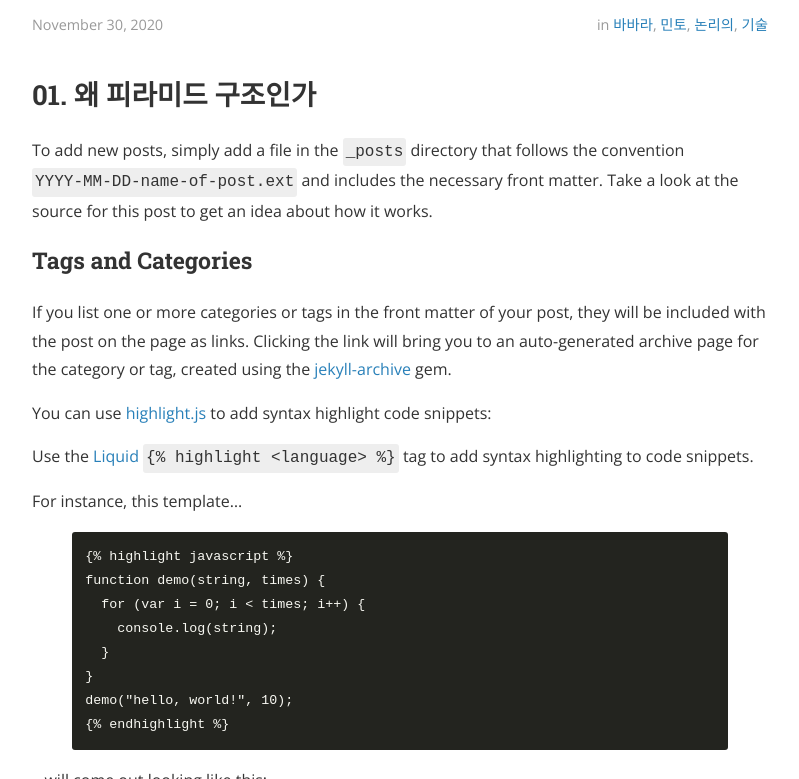
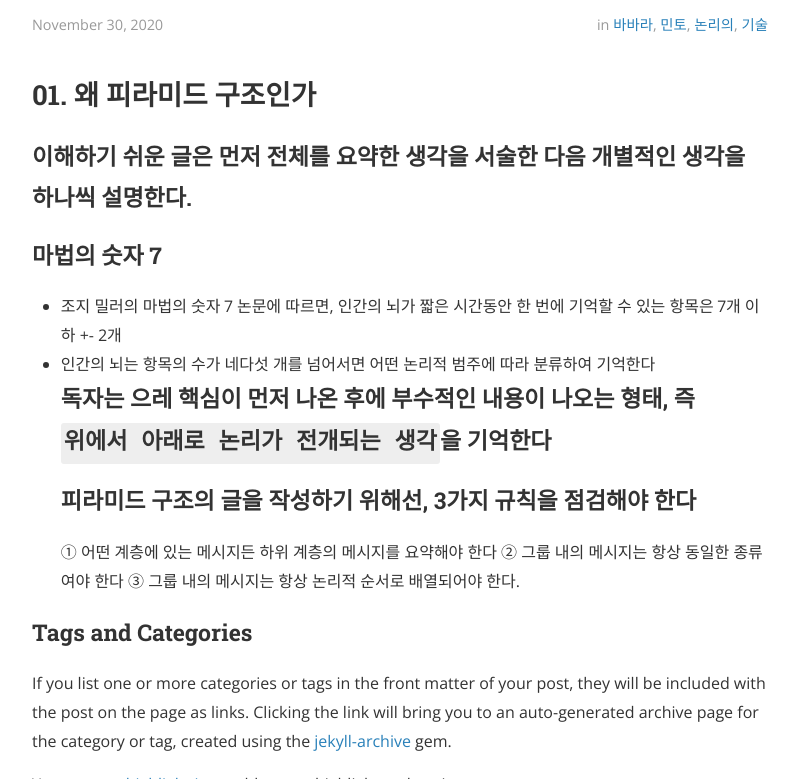
Before and after one commit to Taeho-Kim-0322/Taeho-Kim-0322.github.io, a Jekyll site: the page built from _posts/2020-11-30-논리의기술_1부.md, in a window 1280 px wide and 900 px high, scrolled down 388 px, cut to the strip 121-900 px from the top of the window. Shown: the whole strip, without its empty margins (240-1039 px from the left). Built offline with Jekyll 4.4.1, drawn with Linux system fonts in a browser that asks for light colours; nearby versions of some CDN libraries.

Commit message:
Update 2020-11-30-논리의기술_1부.md

```diff
--- a/_posts/2020-11-30-논리의기술_1부.md
+++ b/_posts/2020-11-30-논리의기술_1부.md
@@ -10,7 +10,15 @@ cover:  "/assets/instacode.png"
 
 ## 01. 왜 피라미드 구조인가
 
-To add new posts, simply add a file in the `_posts` directory that follows the convention `YYYY-MM-DD-name-of-post.ext` and includes the necessary front matter. Take a look at the source for this post to get an idea about how it works.
+### 이해하기 쉬운 글은 먼저 전체를 요약한 생각을 서술한 다음 개별적인 생각을 하나씩 설명한다.
+### 마법의 숫자 7
+ - 조지 밀러의 마법의 숫자 7 논문에 따르면, 인간의 뇌가 짧은 시간동안 한 번에 기억할 수 있는 항목은 7개 이하 +- 2개
+ - 인간의 뇌는 항목의 수가 네다섯 개를 넘어서면 어떤 논리적 범주에 따라 분류하여 기억한다
+### 독자는 으레 핵심이 먼저 나온 후에 부수적인 내용이 나오는 형태, 즉 `위에서 아래로 논리가 전개되는 생각`을 기억한다
+### 피라미드 구조의 글을 작성하기 위해선, 3가지 규칙을 점검해야 한다
+ ① 어떤 계층에 있는 메시지든 하위 계층의 메시지를 요약해야 한다
+ ② 그룹 내의 메시지는 항상 동일한 종류여야 한다
+ ③ 그룹 내의 메시지는 항상 논리적 순서로 배열되어야 한다.
 
 ### Tags and Categories
 
```
